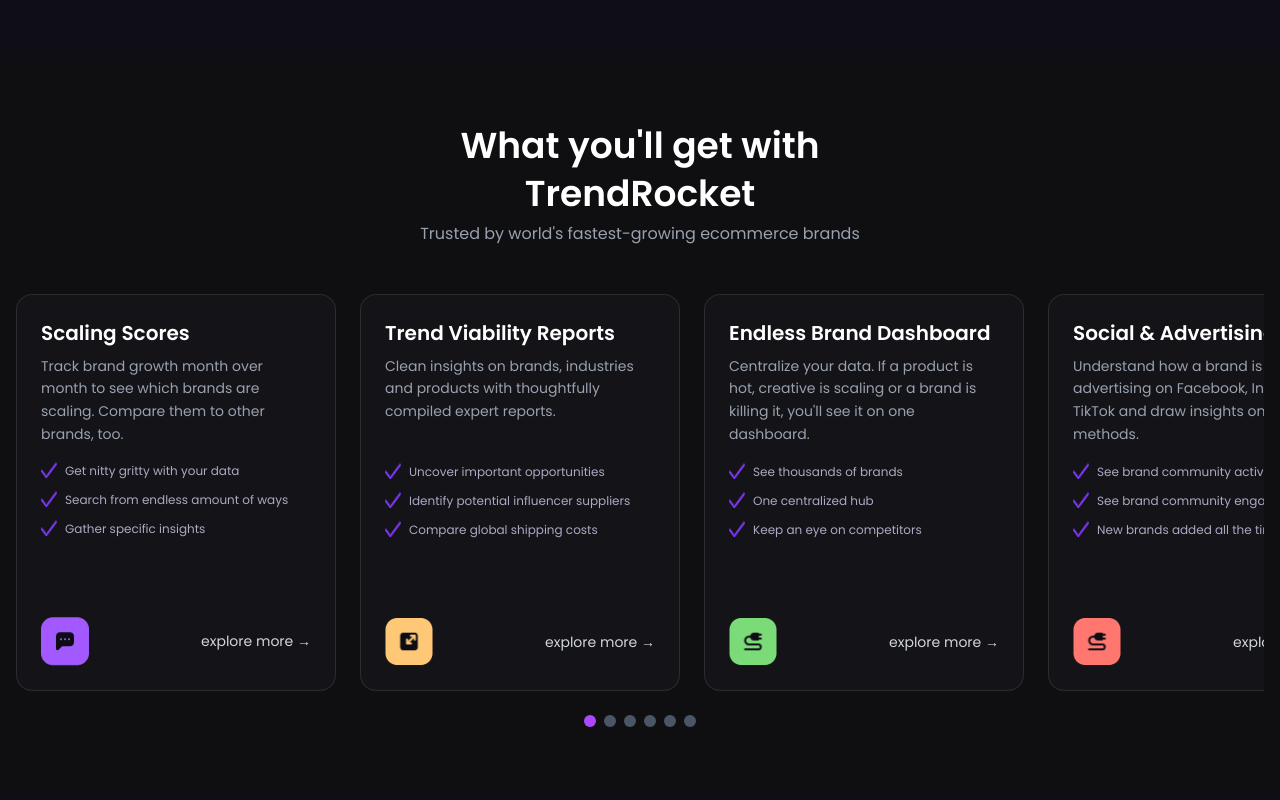
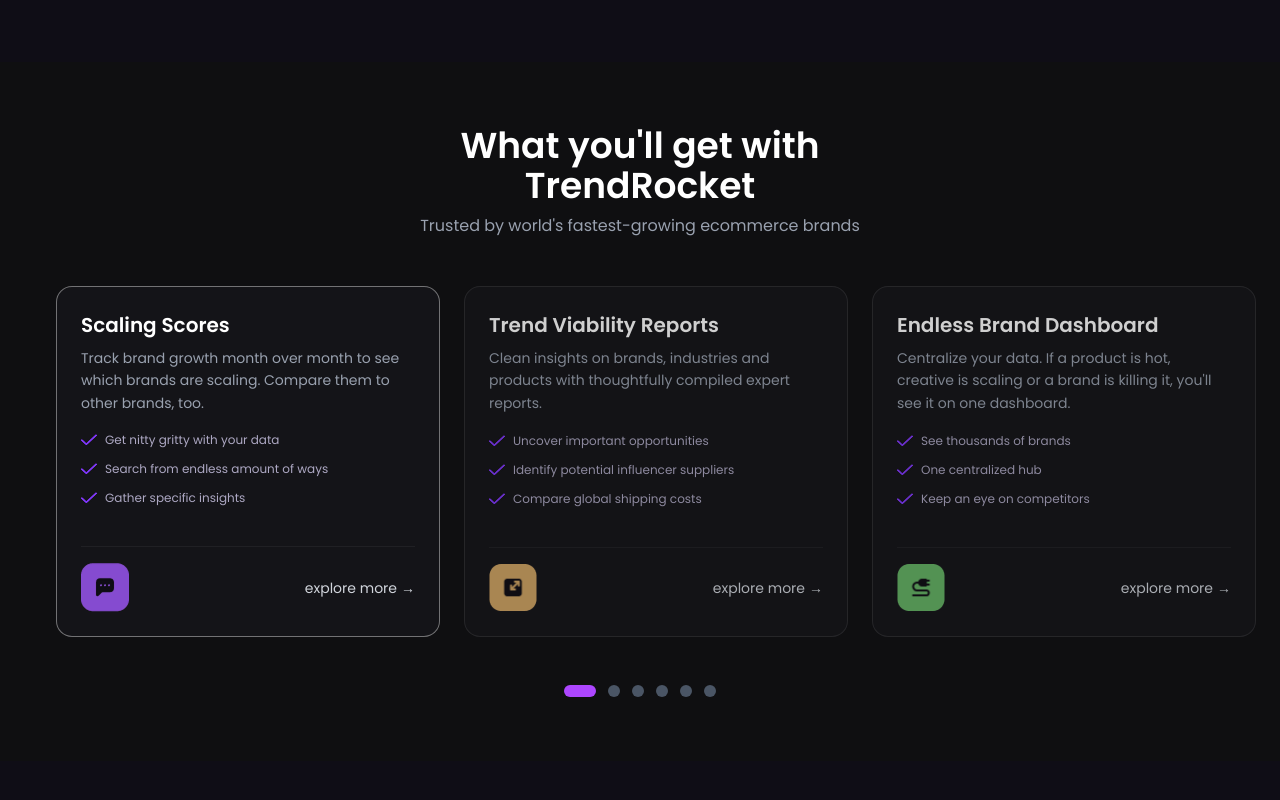
Before and after one commit to nabiy3v/trendrocket, a React (Vite) app: page / in a window 1280 px wide. Shown: the part 1040-1840 px from the top of the page. Built offline with nearby package versions, Linux system fonts and the light colour scheme.

Commit message:
fix bugs

```diff
--- a/src/sections/cards.tsx
+++ b/src/sections/cards.tsx
@@ -1,243 +1,190 @@
+import { useRef, useState } from 'react';
+
+const cardData = [
+  {
+    id: 1,
+    title: "Scaling Scores",
+    desc: "Track brand growth month over month to see which brands are scaling. Compare them to other brands, too.",
+    checks: ["Get nitty gritty with your data", "Search from endless amount of ways", "Gather specific insights"],
+    icon: "/assets/sms.png",
+    activeDotColor: "bg-purple-500",
+    hoverColor: "hover:border-purple-400/40",
+  },
+  {
+    id: 2,
+    title: "Trend Viability Reports",
+    desc: "Clean insights on brands, industries and products with thoughtfully compiled expert reports.",
+    checks: ["Uncover important opportunities", "Identify potential influencer suppliers", "Compare global shipping costs"],
+    icon: "/assets/opening.svg",
+    activeDotColor: "bg-yellow-500",
+    hoverColor: "hover:border-yellow-400/40",
+  },
+  {
+    id: 3,
+    title: "Endless Brand Dashboard",
+    desc: "Centralize your data. If a product is hot, creative is scaling or a brand is killing it, you'll see it on one dashboard.",
+    checks: ["See thousands of brands", "One centralized hub", "Keep an eye on competitors"],
+    icon: "/assets/charger-green.svg",
+    activeDotColor: "bg-green-500",
+    hoverColor: "hover:border-green-400/40",
+  },
+  {
+    id: 4,
+    title: "Social & Advertising",
+    desc: "Understand how a brand is advertising on Facebook, Instagram, TikTok and draw insights on scaling methods.",
+    checks: ["See brand community activity", "See brand community engagement", "New brands added all the time"],
+    icon: "/assets/charger-red.svg",
+    activeDotColor: "bg-red-500",
+    hoverColor: "hover:border-red-400/40",
+  },
+  {
+    id: 5,
+    title: "Compiled Brand Reviews",
+    desc: "Analyze the market's response to specific products and discover new marketing angles from thousands of brands.",
+    checks: ["Draw insights on specific products", "Discover new marketing angles", "Better understand your customer"],
+    icon: "/assets/charger-blue.svg",
+    activeDotColor: "bg-blue-500",
+    hoverColor: "hover:border-blue-400/40",
+  },
+  {
+    id: 6,
+    title: "Magnified Search",
+    desc: "Leave no stone unturned. Search by social growth, ad count, monthly store traffic, new products in the last 30 days or even Reddit.",
+    checks: ["Get nitty gritty with your data", "Search in an endless amount of ways", "Gather specific insights"],
+    icon: "/assets/charger-violet.svg",
+    activeDotColor: "bg-violet-500",
+    hoverColor: "hover:border-violet-400/40",
+  },
+];
+
 export default function Cards() {
+  const scrollRef = useRef(null);
+  const itemsRef = useRef([]);
+  const [activeIndex, setActiveIndex] = useState(0);
+
+  const scrollToCard = (index: any) => {
+    setActiveIndex(index);
+    const element = itemsRef.current[index];
+    if (element) {
+      // @ts-ignore
+      element.scrollIntoView({
+        behavior: 'smooth',
+        block: 'nearest',
+        inline: 'center'
+      });
+    }
+  };
+
+  const handleScroll = () => {
+    if (scrollRef.current) {
+      const { scrollLeft, scrollWidth, clientWidth } = scrollRef.current;
+
+      if (scrollLeft + clientWidth >= scrollWidth - 10) {
+        setActiveIndex(cardData.length - 1);
+        return;
+      }
+
+      if (scrollLeft === 0) {
+        setActiveIndex(0);
+        return;
+      }
+
+      const centerPosition = scrollLeft + (clientWidth / 2);
+      let closestIndex = 0;
+      let minDistance = Number.MAX_VALUE;
+
+      itemsRef.current.forEach((item, index) => {
+        if (item) {
+          // @ts-ignore
+          const itemCenter = item.offsetLeft + (item.offsetWidth / 2);
+          const distance = Math.abs(centerPosition - itemCenter);
+
+          if (distance < minDistance) {
+            minDistance = distance;
+            closestIndex = index;
+          }
+        }
+      });
+
+      setActiveIndex(closestIndex);
+    }
+  };
+
   return (
     <section className="w-full bg-[#0f0f11] text-white py-16 px-4 overflow-hidden">
       <div className="text-center mb-12">
         <h1 className="text-3xl md:text-4xl font-semibold">
           What you'll get with <br />{" "}
-          <span className="mt-2 block">TrendRocket</span>
+            TrendRocket
+
         </h1>
         <p className="text-gray-400 mt-2">
           Trusted by world's fastest-growing ecommerce brands
         </p>
       </div>
 
-      <div className="flex overflow-x-auto pb-6 gap-6 max-w-7xl mx-auto scrollbar-hide">
-        <div className="flex gap-6 flex-nowrap min-w-max">
-          <div className="bg-[#141418] border border-white/10 rounded-2xl p-6 hover:border-purple-400/40 transition flex flex-col w-80 flex-shrink-0">
-            <h2 className="text-xl font-semibold mb-2">Scaling Scores</h2>
+      <div
+        ref={scrollRef}
+        onScroll={handleScroll}
+        className="flex overflow-x-auto pb-8 gap-6 max-w-7xl mx-auto scrollbar-hide snap-x snap-mandatory px-4 md:px-10"
+        style={{ scrollBehavior: 'smooth' }}
+      >
+        <div className="flex gap-6 flex-nowrap min-w-max mx-auto">
+          {cardData.map((card, index) => (
+            <div
+              key={card.id}
+              // @ts-ignore
+              ref={el => itemsRef.current[index] = el}
+              onClick={() => scrollToCard(index)}
+              className={`
+                bg-[#141418] border border-white/10 rounded-2xl p-6
+                transition-all duration-300 ease-in-out cursor-pointer
+                flex flex-col w-96 flex-shrink-0 snap-center
+                ${card.hoverColor}
+                ${activeIndex === index
+                  ? 'border-white/40 bg-[#1a1a20]' // scale-[1.02] olib tashlandi
+                  : 'opacity-80 hover:opacity-100'}
+              `}
+            >
+              <h2 className="text-xl font-semibold mb-2">{card.title}</h2>
               <p className="text-gray-400 text-sm leading-relaxed flex-grow">
-              Track brand growth month over month to see which brands are
-              scaling. Compare them to other brands, too.
+                {card.desc}
               </p>
 
               <ul className="mt-4 space-y-3 text-gray-300 text-sm">
-              <li className="flex items-center gap-2 text-[12px] text-[#ADA8C3]">
-                <img src="/assets/check.png" alt="Check" className="w-4 h-4" />
-                Get nitty gritty with your data
+                {card.checks.map((check, i) => (
+                  <li key={i} className="flex items-center gap-2 text-[12px] text-[#ADA8C3]">
+                     <img src="/assets/check.png" alt="" />
+                    {check}
                   </li>
-              <li className="flex items-center gap-2 text-[12px] text-[#ADA8C3]">
-                <img src="/assets/check.png" alt="Check" className="w-4 h-4" />
-                Search from endless amount of ways
-              </li>
-              <li className="flex items-center gap-2 text-[12px] text-[#ADA8C3]">
-                <img src="/assets/check.png" alt="Check" className="w-4 h-4" />
-                Gather specific insights
-              </li>
+                ))}
               </ul>
 
-            <div className="mt-20 flex items-center justify-between">
-              <img src="/assets/sms.png" alt="" />
-              <button className="text-gray-300 text-sm hover:text-white">
-                explore more →
+              <div className="mt-10 flex items-center justify-between pt-4 border-t border-white/5">
+                {/* @ts-ignore */}
+                <img src={card.icon} alt="" className="opacity-80" onError={(e) => e.target.style.display = 'none'} />
+                <button className="text-gray-300 text-sm hover:text-white transition-colors flex items-center gap-1 group">
+                  explore more
+                  <span className="group-hover:translate-x-1 transition-transform">→</span>
                 </button>
               </div>
             </div>
-
-          <div className="bg-[#141418] border border-white/10 rounded-2xl p-6 hover:border-yellow-400/40 transition flex flex-col w-80 flex-shrink-0">
-            <h2 className="text-xl font-semibold mb-2">
-              Trend Viability Reports
-            </h2>
-            <p className="text-gray-400 text-sm leading-relaxed flex-grow">
-              Clean insights on brands, industries and products with
-              thoughtfully compiled expert reports.
-            </p>
-
-            <ul className="mt-4 space-y-3 text-gray-300 text-sm">
-              <li className="flex items-center gap-2 text-[12px] text-[#ADA8C3]">
-                <img src="/assets/check.png" alt="Check" className="w-4 h-4" />
-                Uncover important opportunities
-              </li>
-              <li className="flex items-center gap-2 text-[12px] text-[#ADA8C3]">
-                <img src="/assets/check.png" alt="Check" className="w-4 h-4" />
-                Identify potential influencer suppliers
-              </li>
-              <li className="flex items-center gap-2 text-[12px] text-[#ADA8C3]">
-                <img src="/assets/check.png" alt="Check" className="w-4 h-4" />
-                Compare global shipping costs
-              </li>
-            </ul>
-
-            <div className="mt-20 flex items-center justify-between">
-              <img src="/assets/opening.svg" alt="" />
-              <button className="text-gray-300 text-sm hover:text-white">
-                explore more →
-              </button>
+          ))}
         </div>
       </div>
 
-          <div className="bg-[#141418] border border-white/10 rounded-2xl p-6 hover:border-green-400/40 transition flex flex-col w-80 flex-shrink-0">
-            <h2 className="text-xl font-semibold mb-2">
-              Endless Brand Dashboard
-            </h2>
-            <p className="text-gray-400 text-sm leading-relaxed flex-grow">
-              Centralize your data. If a product is hot, creative is scaling or
-              a brand is killing it, you'll see it on one dashboard.
-            </p>
-
-            <ul className="mt-4 space-y-3 text-gray-300 text-sm">
-              <li className="flex items-center gap-2 text-[12px] text-[#ADA8C3]">
-                <img src="/assets/check.png" alt="Check" className="w-4 h-4" />
-                See thousands of brands
-              </li>
-              <li className="flex items-center gap-2 text-[12px] text-[#ADA8C3]">
-                <img src="/assets/check.png" alt="Check" className="w-4 h-4" />
-                One centralized hub
-              </li>
-              <li className="flex items-center gap-2 text-[12px] text-[#ADA8C3]">
-                <img src="/assets/check.png" alt="Check" className="w-4 h-4" />
-                Keep an eye on competitors
-              </li>
-            </ul>
-
-            <div className="mt-20 flex items-center justify-between">
-              <img src="/assets/charger-green.svg" alt="" />
-              <button className="text-gray-300 text-sm hover:text-white">
-                explore more →
-              </button>
-            </div>
-          </div>
-
-          <div className="bg-[#141418] border border-white/10 rounded-2xl p-6 hover:border-red-400/40 transition flex flex-col w-80 flex-shrink-0">
-            <h2 className="text-xl font-semibold mb-2">Social & Advertising</h2>
-            <p className="text-gray-400 text-sm leading-relaxed flex-grow">
-              Understand how a brand is advertising on Facebook, Instagram,
-              TikTok and draw insights on scaling methods.
-            </p>
-
-            <ul className="mt-4 space-y-3 text-gray-300 text-sm">
-              <li className="flex items-center gap-2 text-[12px] text-[#ADA8C3]">
-                <img src="/assets/check.png" alt="Check" className="w-4 h-4" />
-                See brand community activity
-              </li>
-              <li className="flex items-center gap-2 text-[12px] text-[#ADA8C3]">
-                <img src="/assets/check.png" alt="Check" className="w-4 h-4" />
-                See brand community engagement
-              </li>
-              <li className="flex items-center gap-2 text-[12px] text-[#ADA8C3]">
-                <img src="/assets/check.png" alt="Check" className="w-4 h-4" />
-                New brands added all the time
-              </li>
-            </ul>
-
-            <div className="mt-20 flex items-center justify-between">
-              <img src="/assets/charger-red.svg" alt="" />
-              <button className="text-gray-300 text-sm hover:text-white">
-                explore more →
-              </button>
-            </div>
-          </div>
-
-          <div className="bg-[#141418] border border-white/10 rounded-2xl p-6 hover:border-red-400/40 transition flex flex-col w-80 flex-shrink-0">
-            <h2 className="text-xl font-semibold mb-2">
-              Compiled Brand Reviews
-            </h2>
-            <p className="text-gray-400 text-sm leading-relaxed flex-grow">
-              Analyze the market's response to specific products and discover
-              new marketing angles from thousands of brands.
-            </p>
-
-            <ul className="mt-4 space-y-3 text-gray-300 text-sm">
-              <li className="flex items-center gap-2 text-[12px] text-[#ADA8C3]">
-                <img src="/assets/check.png" alt="Check" className="w-4 h-4" />
-                Draw insights on specific products
-              </li>
-              <li className="flex items-center gap-2 text-[12px] text-[#ADA8C3]">
-                <img src="/assets/check.png" alt="Check" className="w-4 h-4" />
-                Discover new marketing angles
-              </li>
-              <li className="flex items-center gap-2 text-[12px] text-[#ADA8C3]">
-                <img src="/assets/check.png" alt="Check" className="w-4 h-4" />
-                Better understand your customer
-              </li>
-            </ul>
-
-            <div className="mt-20 flex items-center justify-between">
-              <img src="/assets/charger-blue.svg" alt="" />
-              <button className="text-gray-300 text-sm hover:text-white">
-                explore more →
-              </button>
-            </div>
-          </div>
-
-          <div className="bg-[#141418] border border-white/10 rounded-2xl p-6 hover:border-blue-400/40 transition flex flex-col w-80 flex-shrink-0">
-            <h2 className="text-xl font-semibold mb-2">Magnified Search</h2>
-            <p className="text-gray-400 text-sm leading-relaxed flex-grow">
-              Leave no stone unturned. Search by social growth, ad count,
-              monthly store traffic, new products in the last 30 days or even
-              Reddit.
-            </p>
-
-            <ul className="mt-4 space-y-3 text-gray-300 text-sm">
-              <li className="flex items-center gap-2 text-[12px] text-[#ADA8C3]">
-                <img src="/assets/check.png" alt="Check" className="w-4 h-4" />
-                Get nitty gritty with your data
-              </li>
-              <li className="flex items-center gap-2 text-[12px] text-[#ADA8C3]">
-                <img src="/assets/check.png" alt="Check" className="w-4 h-4" />
-                Search in an endless amount of ways
-              </li>
-              <li className="flex items-center gap-2 text-[12px] text-[#ADA8C3]">
-                <img src="/assets/check.png" alt="Check" className="w-4 h-4" />
-                Gather specific insights
-              </li>
-            </ul>
-
-            <div className="mt-20 flex items-center justify-between">
-              <img src="/assets/charger-violet.svg" alt="" />
-              <button className="text-gray-300 text-sm hover:text-white">
-                explore more →
-              </button>
-            </div>
-          </div>
-        </div>
-      </div>
-      <div className="slide-nav-2 flex justify-center space-x-2">
-      <div
-        className="w-3 h-3 bg-purple-500 rounded-full cursor-pointer"
-        aria-label="Show slide 1 of 6"
-        role="button"
-        tabIndex={0}
-      ></div>
-      <div
-        className="w-3 h-3 bg-gray-600 rounded-full cursor-pointer"
-        aria-label="Show slide 2 of 6"
-        role="button"
-        tabIndex={-1}
-      ></div>
-      <div
-        className="w-3 h-3 bg-gray-600 rounded-full cursor-pointer"
-        aria-label="Show slide 3 of 6"
-        role="button"
-        tabIndex={-1}
-      ></div>
-      <div
-        className="w-3 h-3 bg-gray-600 rounded-full cursor-pointer"
-        aria-label="Show slide 4 of 6"
-        role="button"
-        tabIndex={-1}
-      ></div>
-      <div
-        className="w-3 h-3 bg-gray-600 rounded-full cursor-pointer"
-        aria-label="Show slide 5 of 6"
-        role="button"
-        tabIndex={-1}
-      ></div>
-      <div
-        className="w-3 h-3 bg-gray-600 rounded-full cursor-pointer"
-        aria-label="Show slide 6 of 6"
-        role="button"
-        tabIndex={-1}
-      ></div>
+      <div className="flex justify-center space-x-3 mt-4">
+        {cardData.map((card, index) => (
+          <button
+            key={card.id}
+            onClick={() => scrollToCard(index)}
+            className={`
+              h-3 rounded-full transition-all duration-300 cursor-pointer
+              ${activeIndex === index ? `w-8 ${card.activeDotColor}` : 'w-3 bg-gray-600 hover:bg-gray-500'}
+            `}
+            aria-label={`Show slide ${index + 1}`}
+          />
+        ))}
       </div>
     </section>
   );
--- a/src/sections/footer.tsx
+++ b/src/sections/footer.tsx
@@ -2,7 +2,7 @@ export default function Footer() {
   return (
     <div className="footer-section bg-[#0f0f11] text-white py-12 px-4 mt-[50px]">
       <div className="max-w-7xl mx-auto">
-        <div className="is-footer">
+        <div className="is-footer mx-0 md:mx-8">
           <div className="footer-component flex flex-col lg:flex-row justify-between items-start lg:items-center mb-5 gap-8">
             <a href="#" className="fotter-left">
               <img
--- a/src/sections/pricing.tsx
+++ b/src/sections/pricing.tsx
@@ -1,6 +1,6 @@
 export default function Pricing() {
   return (
-    <section className="w-full bg-[#0f0f11] text-white py-16 px-4 mt-[50px]">
+    <section id="pricing" className="w-full bg-[#0f0f11] text-white py-16 px-4 mt-[50px]">
       <div className="max-w-6xl mx-auto">
         <div className="text-center mb-16">
           <h1 className="text-4xl md:text-5xl font-semibold">
```
Also changed, not shown: src/sections/businessHero.tsx (+10 -1 lines), src/sections/faq.tsx (+54 -129 lines), src/sections/hero.tsx (+13 -1 lines), src/sections/testimonials.tsx (+4 -4 lines). Lines whose indentation alone changed are shown as unchanged.
